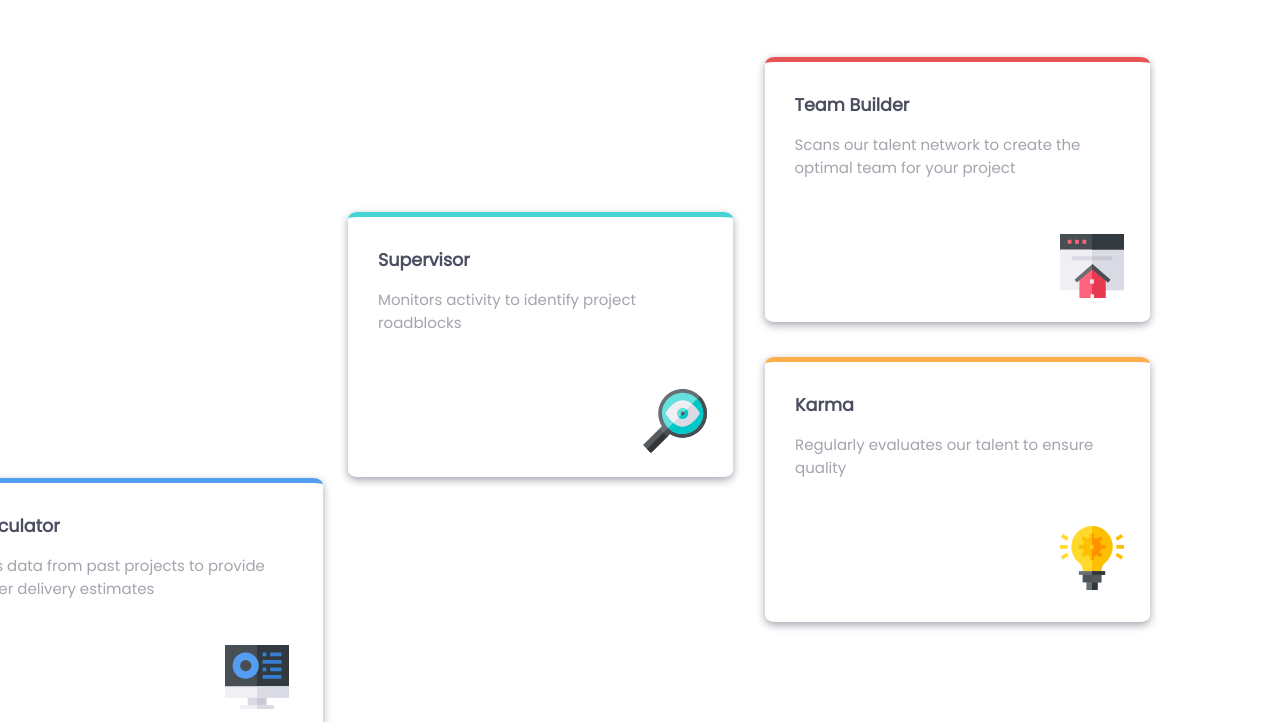
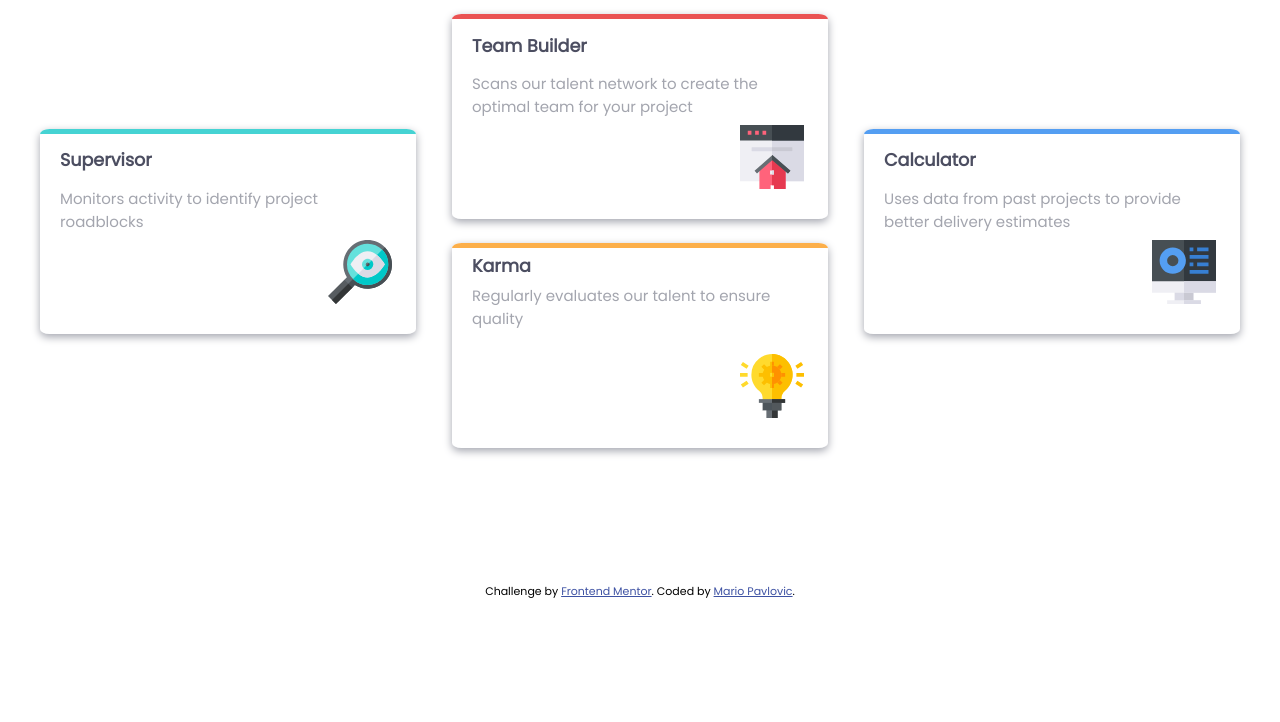
Before and after one commit to MarioPavlovic156/Frontend-Mentor-Challenges, a plain HTML site: page index.html in a window 1280 px wide. Shown: the part 250-972 px from the top of the page. After the commit the page ends 927 px from the top, so only its background shows below. Drawn offline with Linux system fonts and the light colour scheme.

Commit message:
Add files via upload

```diff
--- a/design/styles.css
+++ b/design/styles.css
@@ -1,6 +1,9 @@
 body {
   font-size: 15px;
   font-family: "Poppins" , sans-serif;
+  box-sizing: border-box;
+  max-height: 100vh;
+  min-width: 500px;
 }
 
 h1 {
@@ -12,8 +15,6 @@ h1 {
 .heading-1 {
   color: hsl(229, 6%, 66%);
   font-weight: 400;
-  margin-top: 78px;
-  margin-bottom: 0;
 }
 
 .heading-2 {
@@ -27,7 +28,28 @@ h1 {
   text-align: center;
   width: 22%;
   color: hsl(229, 6%, 66%);
-  margin: 25px auto 40px auto;
+  margin: 2.5rem auto 2.5rem auto;
+}
+
+.img {
+  width: 100%;
+  padding: 20px;
+}
+
+/**********FOOTER*********/
+
+.footer {
+  grid-row: 3;
+  grid-column: 2 / 3;
+}
+
+/********** WRAPPER ************/
+
+.wrapper {
+  grid-gap: 1.5rem;
+  display: grid;
+  grid-template-rows: 1fr 1fr 1fr;
+  grid-template-columns: 1fr 25rem 1fr;
 }
 
 /********CONTAINER 1***********/
@@ -43,38 +65,45 @@ h1 {
   -webkit-box-shadow: 0 3px 8px hsl(229, 6%, 66%);
   box-shadow: 0 3px 8px hsl(229, 6%, 66%);
   border-radius: 2.5%;
-  display: inline-block;
-  margin-top: 220px;
-  margin-left: 50px;
-  position: relative;
-  left: 290px;
-  bottom: 45px;
-  padding: 30px;
-  height: 200px;
-  width: 325px;
+  display: grid;
+  grid-template-rows: 1fr 1fr 1fr;
+  grid-auto-flow: row;
+  width: 23.5rem;
+  height: 25vh;
+  justify-self: end;
+  align-self: center;
+  grid-row: 1 / 3;
 }
 
-.img-1 {
-  padding: 20px;
-  position: relative;
-  top: 20px;
-  left: 245px;
+.div-1-1 {
+  grid-column-start: 1;
+  grid-column-end: 2;
+  padding-left: 20px;
+  justify-self: start;
+}
+
+.div-1-2 {
+  justify-self: end;
+  padding-right: 1.5rem;
+  padding-bottom: 1.5rem;
 }
 
 .heading-3-1 {
   color: hsl(234, 12%, 34%);
-  margin: 0 auto 0 auto;
+  margin: 0;
+  padding-left: 20px;
+  align-self: center;
 }
 
 .paragraph-1 {
   color: hsl(229, 6%, 66%);
-  width: 85%;
+  width: 80%;
+  margin: 0;
 }
 
 /************CONTAINER-2************/
 
 .div-2 {
-  display: inline-block;
   border-style: solid;
   border-top-color: hsl(0, 78%, 62%);
   border-top-width: thick;
@@ -85,35 +114,46 @@ h1 {
   -moz-box-shadow: 0 3px 8px hsl(229, 6%, 66%);
   -webkit-box-shadow: 0 3px 8px hsl(229, 6%, 66%);
   box-shadow: 0 3px 8px hsl(229, 6%, 66%);
-  margin-left: 25px;
-  position: relative;
-  left: 292.5px;
-  bottom: 200px;
-  padding: 30px;
-  height: 200px;
-  width: 325px;
+  display: grid;
+  grid-template-rows: 1fr 1fr 1fr;
+  grid-auto-flow: row;
+  width: 23.5rem;
+  height: 25vh;
+  justify-self: center;
+  align-self: center;
+  grid-row: 1;
+  grid-column: 2 / 3;
 }
 
-.img-2 {
-  position: relative;
-  top: 20px;
-  left: 245px;
-  padding: 20px;
+.div-2-1 {
+  grid-column-start: 1;
+  grid-column-end: 2;
+  padding-left: 20px;
+  justify-self: start;
+}
+
+.div-2-2 {
+  justify-self: end;
+  padding-right: 1.5rem;
+  padding-bottom: 1.5rem;
 }
 
 .heading-3-2 {
   color: hsl(234, 12%, 34%);
-  margin: 0 auto 0 auto;
+  margin: 0;
+  align-self: center;
+  padding-left: 20px;
 }
 
 .paragraph-2 {
   color: hsl(229, 6%, 66%);
+  width: 85%;
+  margin: 0;
 }
 
 /*****************CONTAINER-3*****************/
 
 .div-3 {
-  display: inline-block;
   border-style: solid;
   border-top-color: hsl(34, 97%, 64%);
   border-top-width: thick;
@@ -124,33 +164,47 @@ h1 {
   -moz-box-shadow: 0 3px 8px hsl(229, 6%, 66%);
   -webkit-box-shadow: 0 3px 8px hsl(229, 6%, 66%);
   box-shadow: 0 3px 8px hsl(229, 6%, 66%);
-  position: relative;
-  right: 96px;
-  top: 60px;
-  padding: 30px;
-  height: 200px;
-  width: 325px;
+  display: grid;
+  grid-template-rows: 1fr 1fr 1fr;
+  grid-auto-flow: row;
+  width: 23.5rem;
+  height: 25vh;
+  justify-self: center;
+  align-self: center;
+  grid-row: 2;
+  grid-column: 2 / 3;
 }
 
-.img-3 {
-  position: relative;
-  top: 32px;
-  left: 265px;
+.div-3-1 {
+  grid-column-start: 1;
+  grid-column-end: 2;
+  padding-left: 20px;
+  justify-self: start;
+}
+
+.div-3-2 {
+  justify-self: end;
+  padding-top: 1.5rem;
+  padding-right: 1.5rem;
+  padding-bottom: 1.5rem;
 }
 
 .heading-3-3 {
   color: hsl(234, 12%, 34%);
-  margin: 0 auto 0 auto;
+  margin: 0;
+  align-self: center;
+  padding-left: 20px;
 }
 
 .paragraph-3 {
   color: hsl(229, 6%, 66%);
+  margin: 0;
+  width: 85%;
 }
 
 /******************CONTAINER-4*******************/
 
 .div-4 {
-  display: inline-block;
   border-style: solid;
   border-top-color: hsl(212, 86%, 64%);
   border-top-width: thick;
@@ -161,25 +215,72 @@ h1 {
   -moz-box-shadow: 0 3px 8px hsl(229, 6%, 66%);
   -webkit-box-shadow: 0 3px 8px hsl(229, 6%, 66%);
   box-shadow: 0 3px 8px hsl(229, 6%, 66%);
-  position: relative;
-  bottom: 84px;
-  right: 70px;
-  padding: 30px;
-  height: 200px;
-  width: 325px;
+  display: grid;
+  grid-template-rows: 1fr 1fr 1fr;
+  width: 23.5rem;
+  height: 25vh;
+  justify-self: start;
+  align-self: center;
+  grid-row: 1 / 3;
 }
 
-.img-4 {
-  position: relative;
-  top: 30px;
-  left: 257px;
+.div-4-1 {
+  grid-column-start: 1;
+  grid-column-end: 2;
+  justify-self: start;
+  padding-left: 20px;
+}
+
+.div-4-2 {
+  justify-self: end;
+  padding-right: 1.5rem;
+  padding-bottom: 1.5rem;
 }
 
 .heading-3-4 {
   color: hsl(234, 12%, 34%);
-  margin: 0 auto 0 auto;
+  margin: 0;
+  align-self: center;
+  padding-left: 20px;
 }
 
 .paragraph-4 {
   color: hsl(229, 6%, 66%);
+  width: 90%;
+  margin: 0;
 }
+
+/*************************************************************/
+
+@media screen and (max-width: 800px) {
+  .wrapper {
+    display: flex;
+    flex-direction: column;
+  }
+
+  .heading-5 {
+    font-weight: 200;
+    text-align: center;
+    width: 80%;
+    color: hsl(229, 6%, 66%);
+    margin: 2.5rem auto 2.5rem auto;
+}
+
+@media screen and (max-width: 375px) {
+  .wrapper {
+    display: flex;
+    flex-direction: column;
+  }
+
+  .heading-5 {
+    font-weight: 200;
+    text-align: center;
+    width: 80%;
+    color: hsl(229, 6%, 66%);
+    margin: 2.5rem auto 2.5rem auto;
+  }
+
+  .div {
+    width: 330px;
+  }
+}
--- a/index.html
+++ b/index.html
@@ -25,51 +25,53 @@
   <h5 class="heading-5">Our Artificial Intelligence powered tools use millions of project data points
   to ensure that your project is successful</h5>
 
-  <div class="div-1">
+<div class="wrapper">
+  <div class="div-1 div">
     <h3 class="heading-3-1">Supervisor</h3>
-    <div class="div1-1">
+    <div class="div-1-1">
       <p class="paragraph-1">Monitors activity to identify project roadblocks</p>
-      <div class="div1-2">
+    </div>
+    <div class="div-1-2">
       <img class="img-1" src="images/icon-supervisor.svg" alt="supervisor">
     </div>
   </div>
-  </div>
 
-  <div class="div-2">
+  <div class="div-2 div">
     <h3 class="heading-3-2">Team Builder</h3>
     <div class="div-2-1">
       <p class="paragraph-2">Scans our talent network to create the optimal team for your project</p>
+    </div>
     <div class="div-2-2">
       <img class="img-2" src="images/icon-team-builder.svg" alt="team-builder">
     </div>
   </div>
-  </div>
 
-  <div class="div-3">
+  <div class="div-3 div">
     <h3 class="heading-3-3">Karma</h3>
     <div class="div-3-1">
       <p class="paragraph-3">Regularly evaluates our talent to ensure quality</p>
+    </div>
     <div class="div-3-2">
       <img class="img-3" src="images/icon-karma.svg" alt="karma">
     </div>
   </div>
-  </div>
 
-  <div class="div-4">
+  <div class="div-4 div">
     <h3 class="heading-3-4">Calculator</h3>
     <div class="div-4-1">
       <p class="paragraph-4">Uses data from past projects to provide better delivery estimates</p>
+    </div>
     <div class="div-4-2">
       <img class="img-4" src="images/icon-calculator.svg" alt="calculator">
     </div>
   </div>
-  </div>
 
-  <footer>
+  <footer class="footer" >
     <p class="attribution">
       Challenge by <a href="https://www.frontendmentor.io?ref=challenge" target="_blank">Frontend Mentor</a>.
       Coded by <a href="https://www.instagram.com/mario_pavlovic132/">Mario Pavlovic</a>.
     </p>
   </footer>
+</div>
 </body>
 </html>
```
Lines whose indentation alone changed are shown as unchanged.
